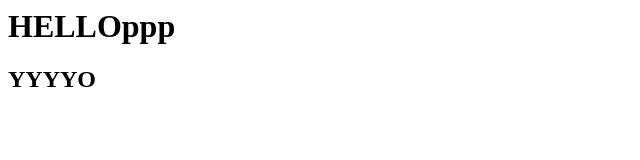
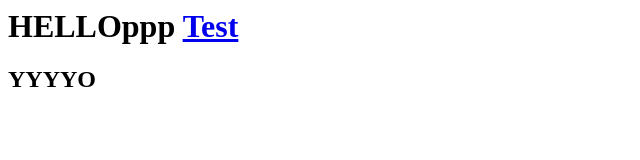
Before and after one commit to EloiseCalais/EloiseCalais.github.io, a plain HTML site: page index.html in a window 1280 px wide. Shown: the whole page, without its empty margins (0-640 px from the left). Drawn offline with Linux system fonts and the light colour scheme.

Commit message:
Update index.html

```diff
--- a/index.html
+++ b/index.html
@@ -15,6 +15,8 @@
   </head>
     <h1>
       HELLOppp
+      <a href="index.html">Test</a>
+
     </h1>
     <h2>
       YYYYO
```
